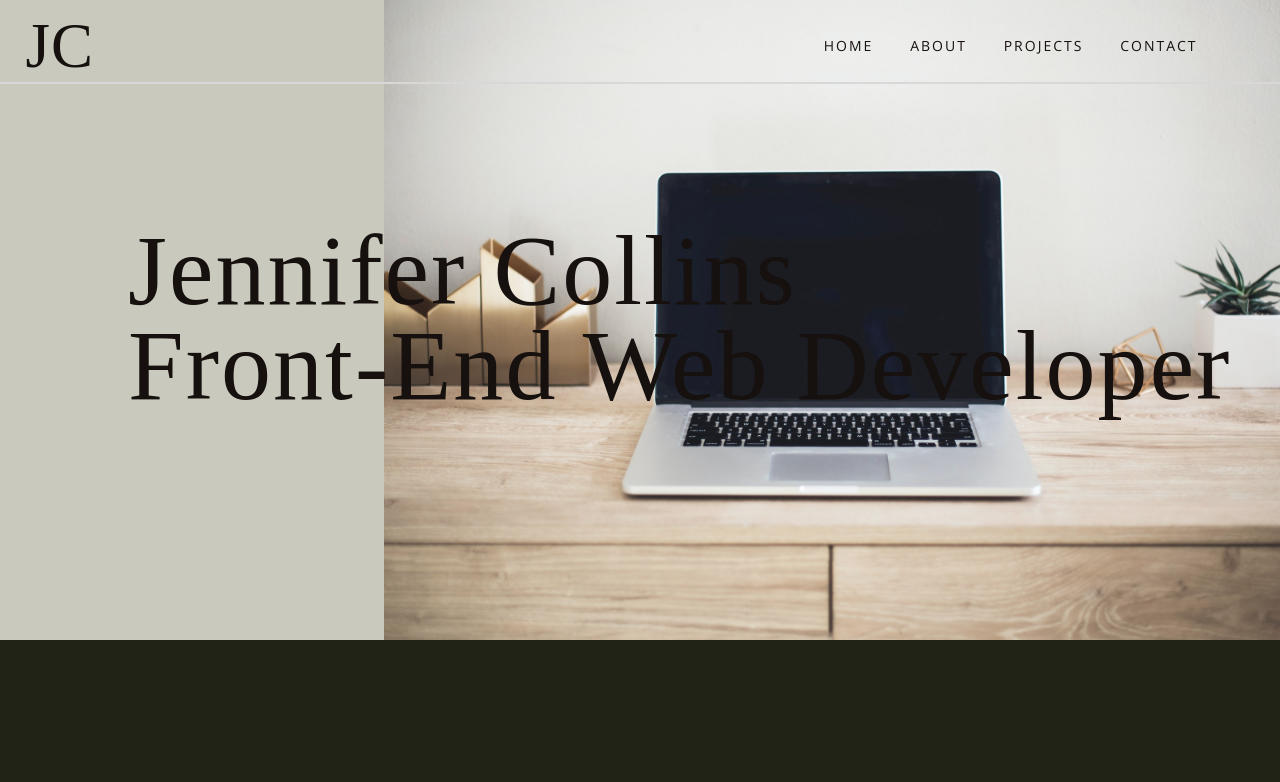
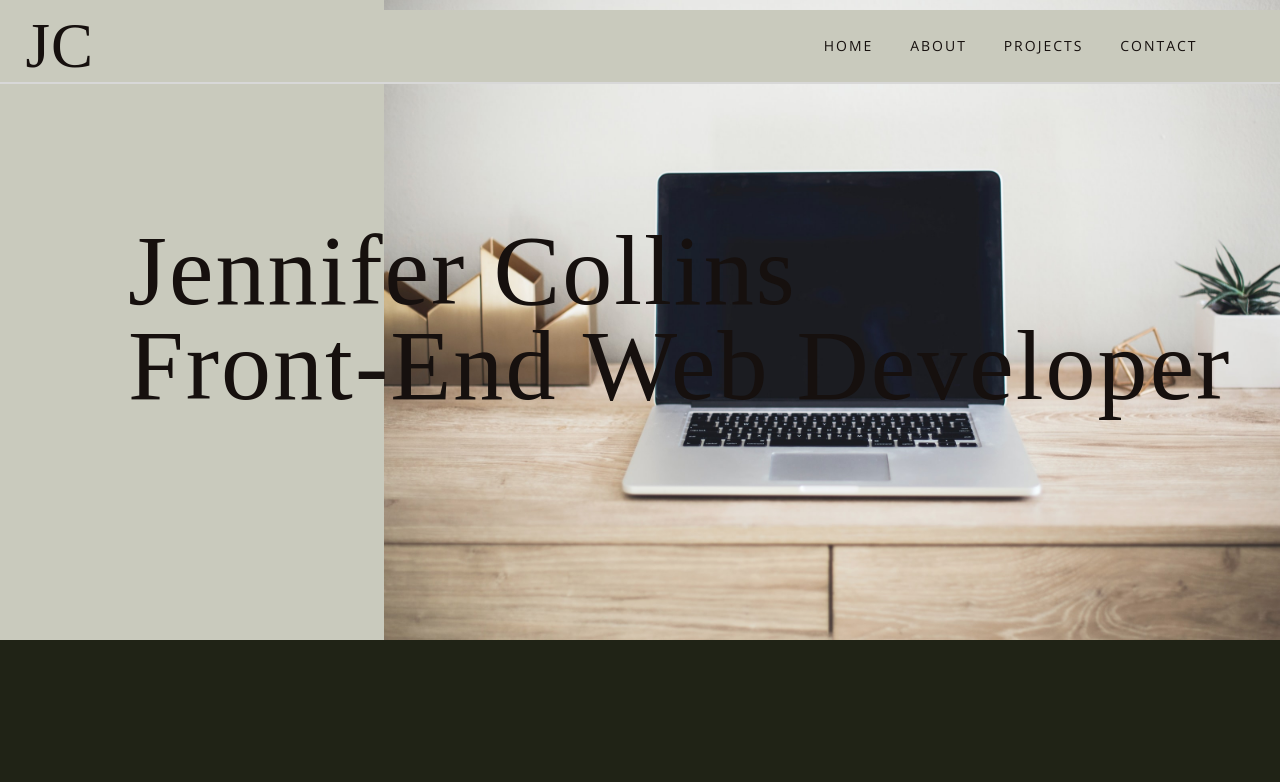
Before and after one commit to jennifer-collins/jennifer-collins-portfolio, a plain HTML site: page index.html in a window 1280 px wide. Shown: the top 782 px of the page. Drawn offline with nearby package versions, Linux system fonts and the light colour scheme; a web font is replaced by a local one.

Commit message:
Add script.js file and add nav styling on scroll.

```diff
--- a/index.html
+++ b/index.html
@@ -4,6 +4,7 @@
     <meta charset="UTF-8">
     <meta http-equiv="X-UA-Compatible" content="IE=edge">
     <meta name="viewport" content="width=device-width, initial-scale=1.0">
+    <!-- <link rel="icon" type="image/x-icon" href="./assets/jc-logo-tab.svg"> -->
     <link rel="stylesheet" href="./styles/styles.css">
     <link rel="stylesheet" href="https://cdn.jsdelivr.net/gh/devicons/devicon@v2.14.0/devicon.min.css">
     <script src="https://kit.fontawesome.com/72f68e5874.js" crossorigin="anonymous"></script>
@@ -11,7 +12,7 @@
 </head>
 <body>
     <header id="home">
-        <nav class="mainNav">
+        <nav class="mainNav scrollActive">
             <div class="logo">
                 <!-- <img src="./assets/images/jc-logo-small.png" alt="jennifer collins front end web developer logo"> -->
                 <h4>JC</h4>
@@ -343,5 +344,7 @@
         <p>Developed by Jennifer Collins & Designed by Skolastika Phoebe</p>
     </footer>
 
+<script src="script.js"></script>
+
 </body>
 </html>
--- /dev/null
+++ b/script.js
@@ -0,0 +1,3 @@
+window.addEventListener('scroll', () => {
+    document.querySelector('.mainNav').classList.toggle('scrollActive', window.scrollY > 0);
+})
--- a/styles/sass/partials/_header.scss
+++ b/styles/sass/partials/_header.scss
@@ -61,3 +61,8 @@ header .textContainer {
     bottom: 40%;
     left: 10%;
 }
+
+.scrollActive {
+    background-color: $backgroundPrimary;
+    transition: background-color 0.2s linear;
+}
```
Also changed, not shown: assets/images/jc-logo-tab.svg (added), styles/styles.css.
